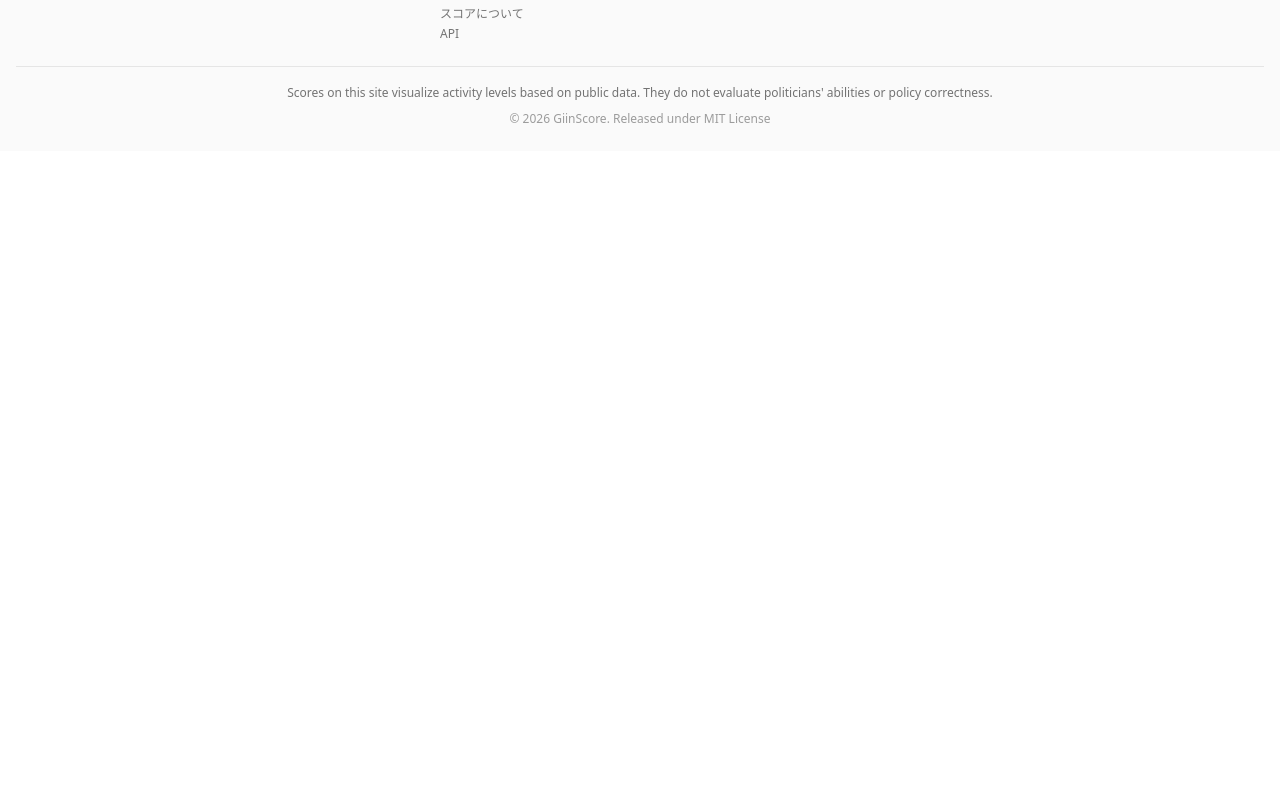
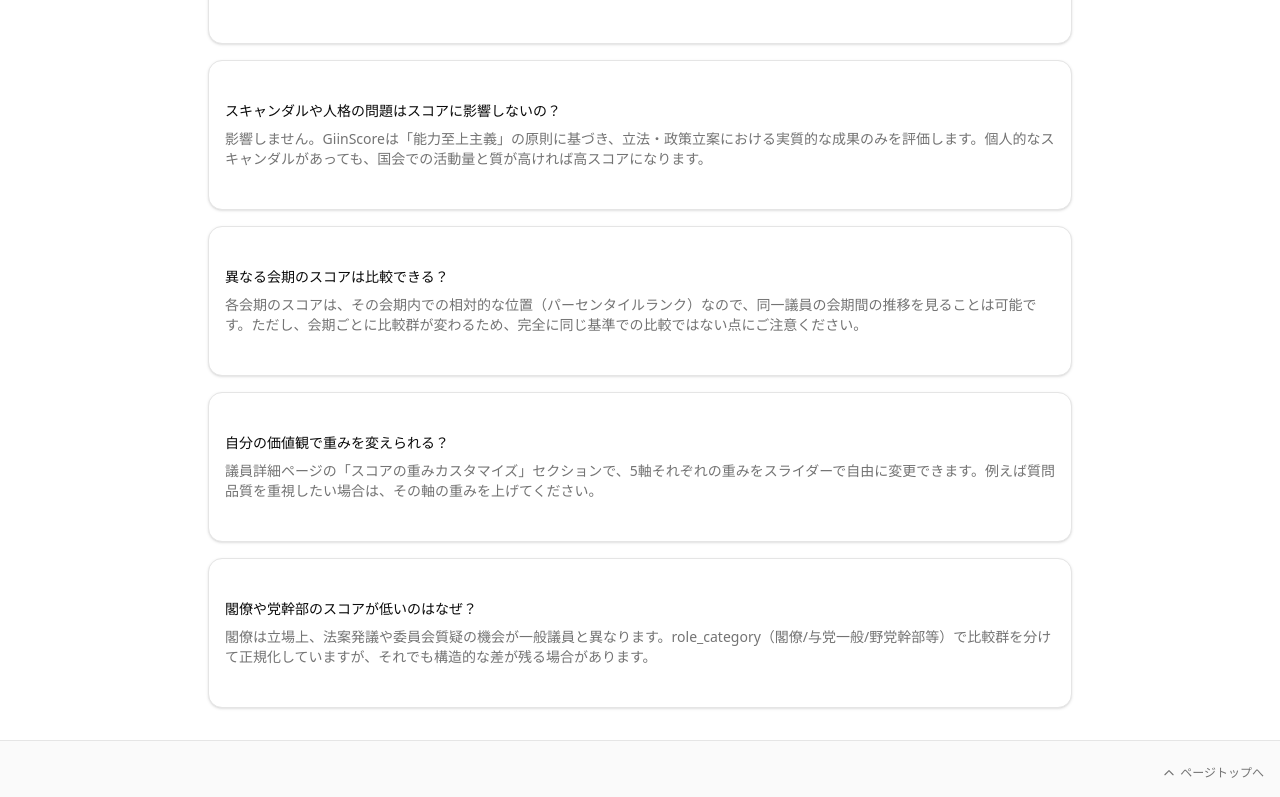
Before and after one commit to YotaSakurai/giin-score, a Next.js app in the folder frontend/: page /en/about in a window 1280 px wide. Shown: the part 4260-5057 px from the top of the page. Before the commit the page ends 4411 px from the top, so only its background shows below. Built offline with nearby package versions, Linux system fonts and the light colour scheme; no server answers.

Commit message:
feat: Batch23 - FAQ追加・ページトップボタン・お気に入りCSV・選挙区比較CTA強化
Co-Authored-By: Claude Opus 4.6 <noreply@anthropic.com>

```diff
--- a/frontend/src/app/[locale]/about/page.tsx
+++ b/frontend/src/app/[locale]/about/page.tsx
@@ -263,7 +263,7 @@ export default function AboutPage() {
 
       {/* 限界 */}
       <h2 className="text-xl font-bold text-foreground mb-4">スコアの限界</h2>
-      <Card>
+      <Card className="mb-8">
         <CardContent className="p-6 text-sm text-muted-foreground space-y-2">
           <ul className="list-disc pl-5 space-y-2">
             <li>量的指標のみを計測しており、政策の質・妥当性・影響力の深さは評価できません</li>
@@ -275,6 +275,42 @@ export default function AboutPage() {
           </ul>
         </CardContent>
       </Card>
+
+      <Separator className="my-8" />
+
+      {/* FAQ */}
+      <h2 className="text-xl font-bold text-foreground mb-4">よくある質問</h2>
+      <div className="space-y-4">
+        {[
+          {
+            q: "総合スコアと各軸の値が合わないように見えるのはなぜ？",
+            a: "総合スコアは5軸の重み付き平均ですが、各軸は同じ役職カテゴリ内でのパーセンタイルランクに変換されています。そのため単純な算術平均とは一致しません。また、デフォルトの重みは立法25%・投票20%・影響20%・透明15%・質問20%です。",
+          },
+          {
+            q: "スキャンダルや人格の問題はスコアに影響しないの？",
+            a: "影響しません。GiinScoreは「能力至上主義」の原則に基づき、立法・政策立案における実質的な成果のみを評価します。個人的なスキャンダルがあっても、国会での活動量と質が高ければ高スコアになります。",
+          },
+          {
+            q: "異なる会期のスコアは比較できる？",
+            a: "各会期のスコアは、その会期内での相対的な位置（パーセンタイルランク）なので、同一議員の会期間の推移を見ることは可能です。ただし、会期ごとに比較群が変わるため、完全に同じ基準での比較ではない点にご注意ください。",
+          },
+          {
+            q: "自分の価値観で重みを変えられる？",
+            a: "議員詳細ページの「スコアの重みカスタマイズ」セクションで、5軸それぞれの重みをスライダーで自由に変更できます。例えば質問品質を重視したい場合は、その軸の重みを上げてください。",
+          },
+          {
+            q: "閣僚や党幹部のスコアが低いのはなぜ？",
+            a: "閣僚は立場上、法案発議や委員会質疑の機会が一般議員と異なります。role_category（閣僚/与党一般/野党幹部等）で比較群を分けて正規化していますが、それでも構造的な差が残る場合があります。",
+          },
+        ].map((item) => (
+          <Card key={item.q}>
+            <CardContent className="p-4">
+              <p className="text-sm font-medium text-foreground mb-2">{item.q}</p>
+              <p className="text-sm text-muted-foreground">{item.a}</p>
+            </CardContent>
+          </Card>
+        ))}
+      </div>
     </div>
   );
 }
--- a/frontend/src/app/[locale]/favorites/FavoritesContent.tsx
+++ b/frontend/src/app/[locale]/favorites/FavoritesContent.tsx
@@ -13,6 +13,7 @@ import { Button } from "@/components/ui/button";
 import { LoadingSpinner } from "@/components/ui/loading";
 import { getFavorites, setFavorites } from "@/lib/favorites";
 import { FavoriteButton } from "@/components/FavoriteButton";
+import { Download } from "lucide-react";
 
 /** 複数IDの議員データを一括取得するカスタムフック */
 function useFavoriteMembers(ids: number[]) {
@@ -51,6 +52,35 @@ export default function FavoritesContent() {
     setFavoriteIds([]);
     setFavorites([]);
   }, []);
+
+  const handleCsvExport = useCallback(() => {
+    if (members.length === 0) return;
+    const header = "議員名,政党,院,総合スコア,グレード,立法活動,投票行動,政策影響力,透明性,質問品質";
+    const rows = members.map((m) => {
+      const s = m.scores[0];
+      return [
+        m.name,
+        m.party ?? "無所属",
+        CHAMBER_LABELS[m.chamber] || m.chamber,
+        s ? s.total.toFixed(1) : "",
+        s ? s.grade : "",
+        s ? s.legislative_activity.toFixed(1) : "",
+        s ? s.voting_behavior.toFixed(1) : "",
+        s ? s.policy_influence.toFixed(1) : "",
+        s ? s.transparency.toFixed(1) : "",
+        s ? s.question_quality.toFixed(1) : "",
+      ].join(",");
+    });
+    const bom = "\uFEFF";
+    const csv = bom + [header, ...rows].join("\n");
+    const blob = new Blob([csv], { type: "text/csv;charset=utf-8;" });
+    const url = URL.createObjectURL(blob);
+    const a = document.createElement("a");
+    a.href = url;
+    a.download = "giin-score-favorites.csv";
+    a.click();
+    URL.revokeObjectURL(url);
+  }, [members]);
 
   if (favoriteIds.length === 0) {
     return (
@@ -97,6 +127,10 @@ export default function FavoritesContent() {
               比較する ({compareSelection.length})
             </Button>
           )}
+          <Button variant="outline" size="sm" onClick={handleCsvExport} className="gap-1">
+            <Download className="size-3.5" />
+            CSV
+          </Button>
           <Button variant="outline" size="sm" onClick={handleClearAll}>
             全てクリア
           </Button>
--- a/frontend/src/app/[locale]/members/[id]/MemberDetailContent.tsx
+++ b/frontend/src/app/[locale]/members/[id]/MemberDetailContent.tsx
@@ -990,13 +990,16 @@ export default function MemberDetailContent({ params }: MemberDetailContentProps
                 );
               })}
             </div>
-            <div className="mt-3 flex items-center justify-between">
+            <div className="mt-3 flex items-center justify-between gap-2">
               {sameDistrictMembers.length >= 1 && (
                 <Link
                   href={`/compare?ids=${[memberId, ...sameDistrictMembers.slice(0, 3).map((m) => m.id)].join(",")}`}
-                  className="text-xs text-blue-600 hover:underline"
+                  className="inline-flex items-center gap-1.5 rounded-md bg-blue-600 px-3 py-1.5 text-xs font-medium text-white hover:bg-blue-700 transition-colors"
                 >
-                  この選挙区の議員を比較 →
+                  <svg className="h-3.5 w-3.5" fill="none" viewBox="0 0 24 24" stroke="currentColor" strokeWidth={2}>
+                    <path strokeLinecap="round" strokeLinejoin="round" d="M9 19v-6a2 2 0 00-2-2H5a2 2 0 00-2 2v6a2 2 0 002 2h2a2 2 0 002-2zm0 0V9a2 2 0 012-2h2a2 2 0 012 2v10m-6 0a2 2 0 002 2h2a2 2 0 002-2m0 0V5a2 2 0 012-2h2a2 2 0 012 2v14a2 2 0 01-2 2h-2a2 2 0 01-2-2z" />
+                  </svg>
+                  選挙区内で比較（{sameDistrictMembers.length + 1}人）
                 </Link>
               )}
               <Link href={`/members?district=${encodeURIComponent(member.district)}&sort_by=total&sort_order=desc`} className="text-xs text-blue-600 hover:underline">
--- a/frontend/src/components/layout/Footer.tsx
+++ b/frontend/src/components/layout/Footer.tsx
@@ -16,9 +16,26 @@ export function Footer() {
       })
     : null;
 
+  const scrollToTop = () => {
+    window.scrollTo({ top: 0, behavior: "smooth" });
+  };
+
   return (
     <footer className="border-t bg-muted/50 mt-auto">
       <div className="mx-auto max-w-7xl px-4 py-6">
+        <div className="flex justify-end mb-4">
+          <button
+            type="button"
+            onClick={scrollToTop}
+            className="text-xs text-muted-foreground hover:text-foreground flex items-center gap-1 transition-colors"
+            aria-label="ページトップへ戻る"
+          >
+            <svg className="h-3.5 w-3.5" fill="none" viewBox="0 0 24 24" stroke="currentColor" strokeWidth={2}>
+              <path strokeLinecap="round" strokeLinejoin="round" d="M5 15l7-7 7 7" />
+            </svg>
+            ページトップへ
+          </button>
+        </div>
         <div className="grid grid-cols-1 sm:grid-cols-3 gap-6 mb-6">
           <div>
             <p className="text-sm font-semibold text-foreground mb-2">GiinScore</p>
```
